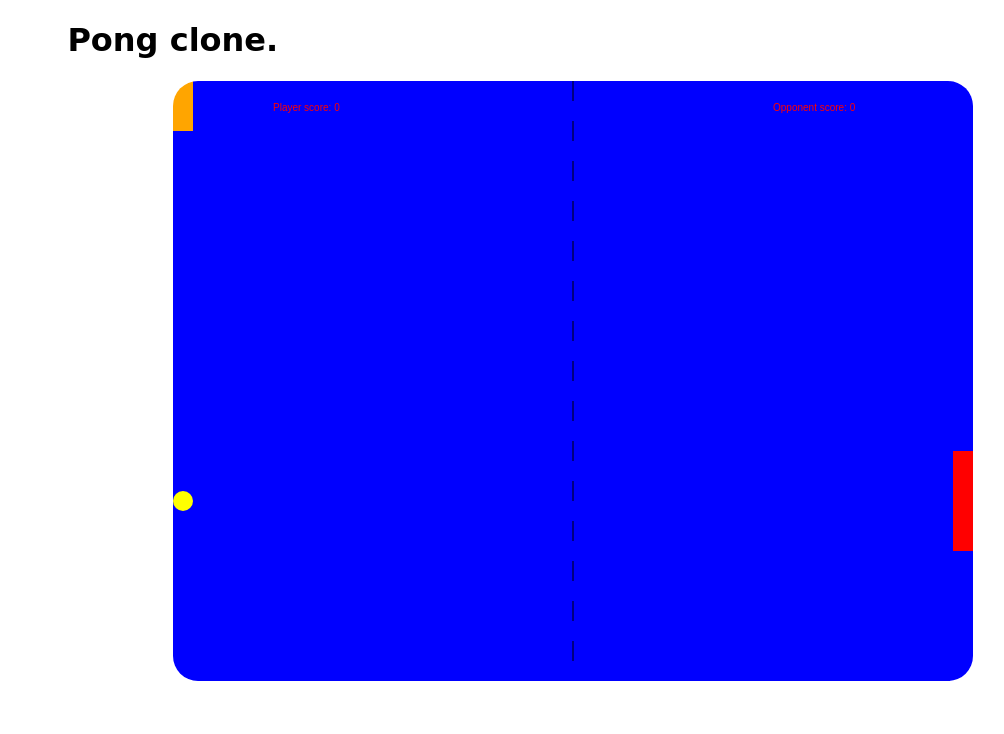
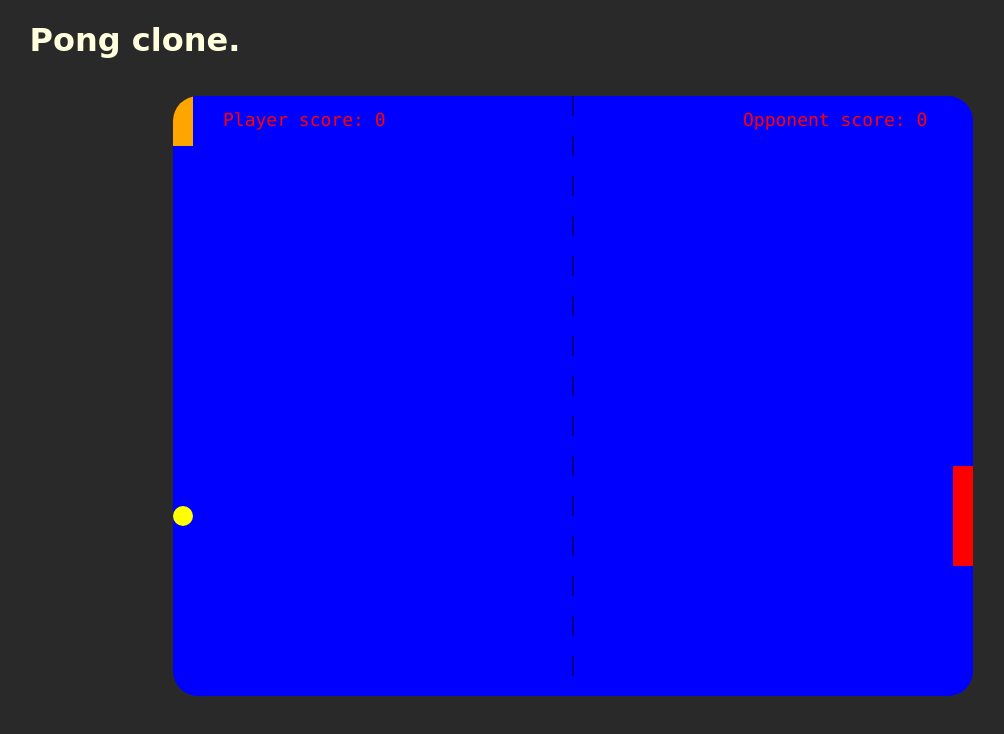
Before and after one commit to wolfgangwarneke/js-pong-clone, a plain HTML site: page index.html in a window 1280 px wide. Shown: the whole page, without its empty margins (67-1071 px from the left). Drawn offline with Linux system fonts and the light colour scheme.

Commit message:
change game fonts and colors and HTML background

```diff
--- a/css/styles.css
+++ b/css/styles.css
@@ -1,9 +1,12 @@
 body {
   font-family: cursive;
+  background-color: #292929;
+  color: #ffd;
 }
 
 h1 {
-  margin-left: 10%;
+  margin-left: 7%;
+  padding-bottom: 15px;
 }
 
 canvas {
--- a/js/scripts.js
+++ b/js/scripts.js
@@ -122,18 +122,22 @@ function moveEverything() {
 
 function drawEverything() {
   if (!playingGame) {
-    canvasContext.fillStyle = "#fcc";
+    canvasContext.fillStyle = "#ff5";
+    canvasContext.font="24px Tahoma, Geneva, sans-serif";
     var message = winning ? "Hey looks like you won!" : "The computer guy one I guess"
     canvasContext.fillText(message, 100, 100);
-    canvasContext.fillText("Click to continue", canvas.width/2, canvas.height/2);
+    canvasContext.fillStyle = "#fcc";
+    canvasContext.font="20px Georgia";
+    canvasContext.fillText("Click to continue", canvas.width/2 - 68, canvas.height/2);
     return;
   };
   drawMap();
   firstBall.draw();
   playerOne.draw();
   opponentOne.draw();
-  canvasContext.fillText("Player score: " + playerScore, 100, 30);
-  canvasContext.fillText("Opponent score: " + opponentScore, canvas.width - 200, 30);
+  canvasContext.font='18px "Lucida Console", Monaco, monospace';
+  canvasContext.fillText("Player score: " + playerScore, 50, 30);
+  canvasContext.fillText("Opponent score: " + opponentScore, canvas.width - 230, 30);
 }
 
 function paddleCheck(player, ball, playerScreenSide) {
```
